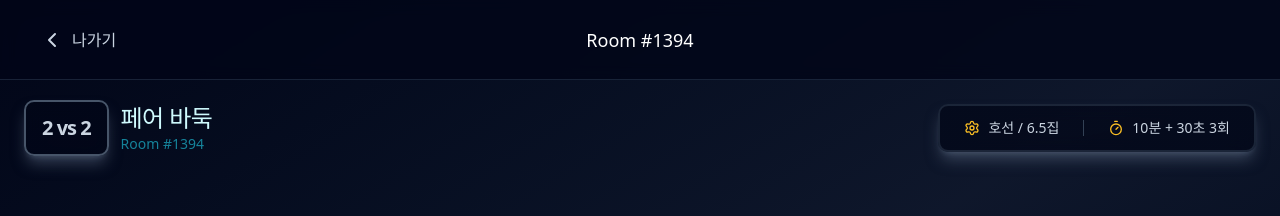
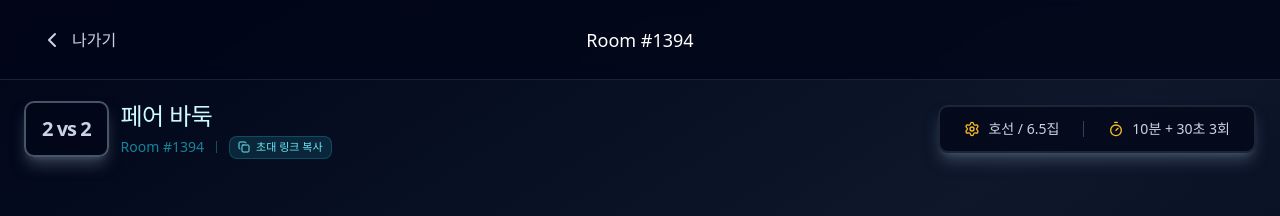
Before and after one commit to jisupark123/Pair-Go-Frontend, a React (Vite) app: page /rooms/1 in a window 1280 px wide. Shown: the top 216 px of the page. Built offline with nearby package versions, Linux system fonts and the light colour scheme; no server answers; a web font is replaced by a local one; what react-sounds would draw is missing.

Commit message:
feat: 방 페이지에 초대 링크 복사 기능과 토스트 알림 시스템을 추가합니다.

```diff
--- a/src/index.tsx
+++ b/src/index.tsx
@@ -3,6 +3,7 @@ import { StrictMode } from 'react';
 import { QueryClient, QueryClientProvider } from '@tanstack/react-query';
 import { createRoot } from 'react-dom/client';
 import { BrowserRouter } from 'react-router';
+import { Toaster } from 'sonner';
 
 import App from '@/App.tsx';
 import GoAssetsPreloader from '@/preload/GoAssetsPreloader';
@@ -15,6 +16,7 @@ createRoot(document.getElementById('root')!).render(
       <QueryClientProvider client={queryClient}>
         <GoAssetsPreloader>
           <App />
+          <Toaster position='top-center' theme='dark' richColors />
         </GoAssetsPreloader>
       </QueryClientProvider>
     </BrowserRouter>
--- a/src/pages/rooms/roomId/Room.tsx
+++ b/src/pages/rooms/roomId/Room.tsx
@@ -1,6 +1,7 @@
 import { useRef, useState } from 'react';
 import {
   Ban,
+  Copy,
   Crown,
   Monitor,
   Pause,
@@ -14,6 +15,7 @@ import {
   Users,
 } from 'lucide-react';
 import { useNavigate } from 'react-router';
+import { toast } from 'sonner';
 
 import { ThemeBox } from '@/components/atoms/ThemeBox';
 import { Button } from '@/components/figma/button';
@@ -97,6 +99,12 @@ export default function Room() {
     console.log('Kick player:', playerId);
   };
 
+  const handleCopyInviteLink = () => {
+    const inviteLink = window.location.href; // Or standard invite link format
+    navigator.clipboard.writeText(inviteLink);
+    toast.success('초대 링크가 복사되었습니다!');
+  };
+
   // Ensure layouts are balanced even if teams are uneven (for UI placeholder slots if needed)
   // For now, flexible mapping.
 
@@ -120,7 +128,17 @@ export default function Room() {
             </ThemeBox>
             <div>
               <h1 className='text-2xl font-bold text-hextech-blue-100 tracking-tight'>페어 바둑</h1>
-              <p className='text-hextech-blue-400/60 text-sm'>Room #1394</p>
+              <div className='flex items-center gap-3 mt-1'>
+                <p className='text-hextech-blue-400/60 text-sm'>Room #1394</p>
+                <div className='w-px h-3 bg-hextech-blue-900' />
+                <button
+                  onClick={handleCopyInviteLink}
+                  className='flex items-center gap-1.5 px-2 py-0.5 rounded-md bg-hextech-blue-900/40 border border-hextech-blue-700/50 hover:bg-hextech-blue-800/60 hover:border-hextech-blue-500 text-[11px] text-hextech-blue-300 transition-all cursor-pointer'
+                >
+                  <Copy className='w-3 h-3' />
+                  초대 링크 복사
+                </button>
+              </div>
             </div>
           </div>
 
```
